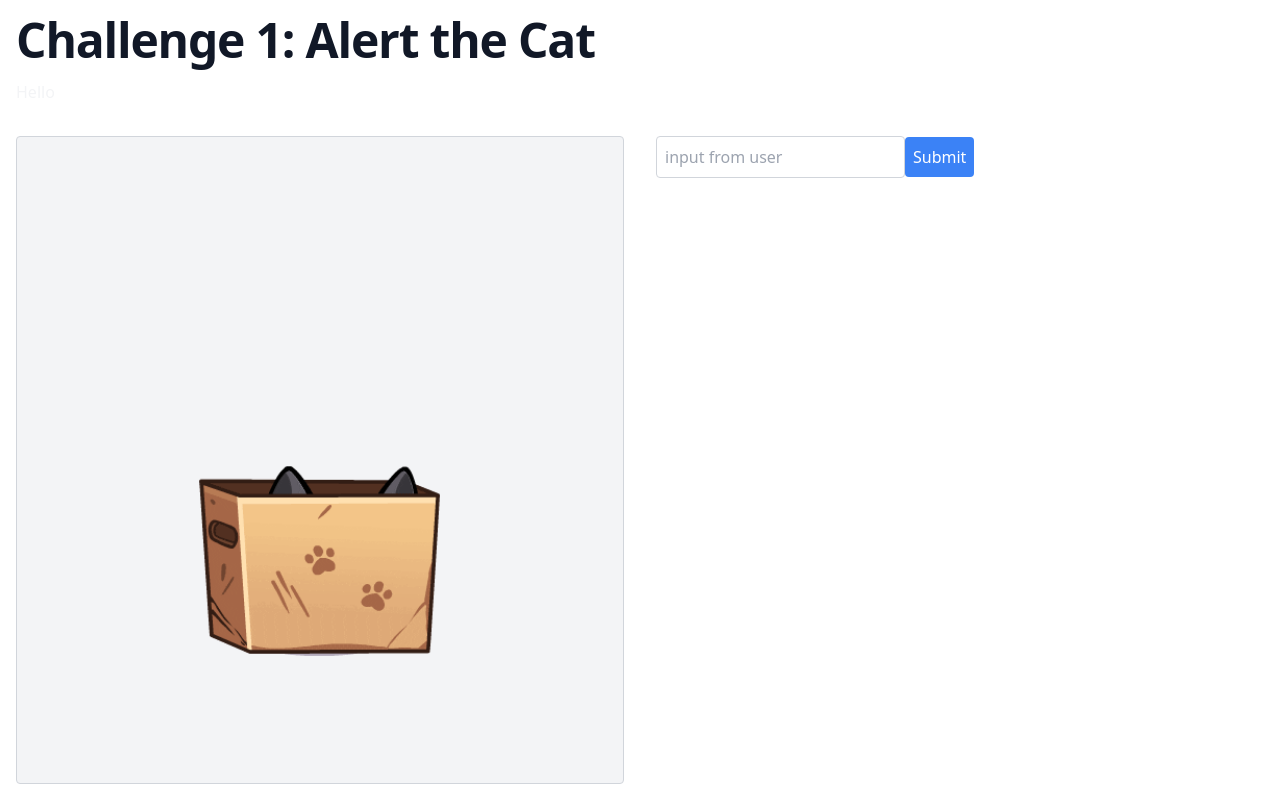
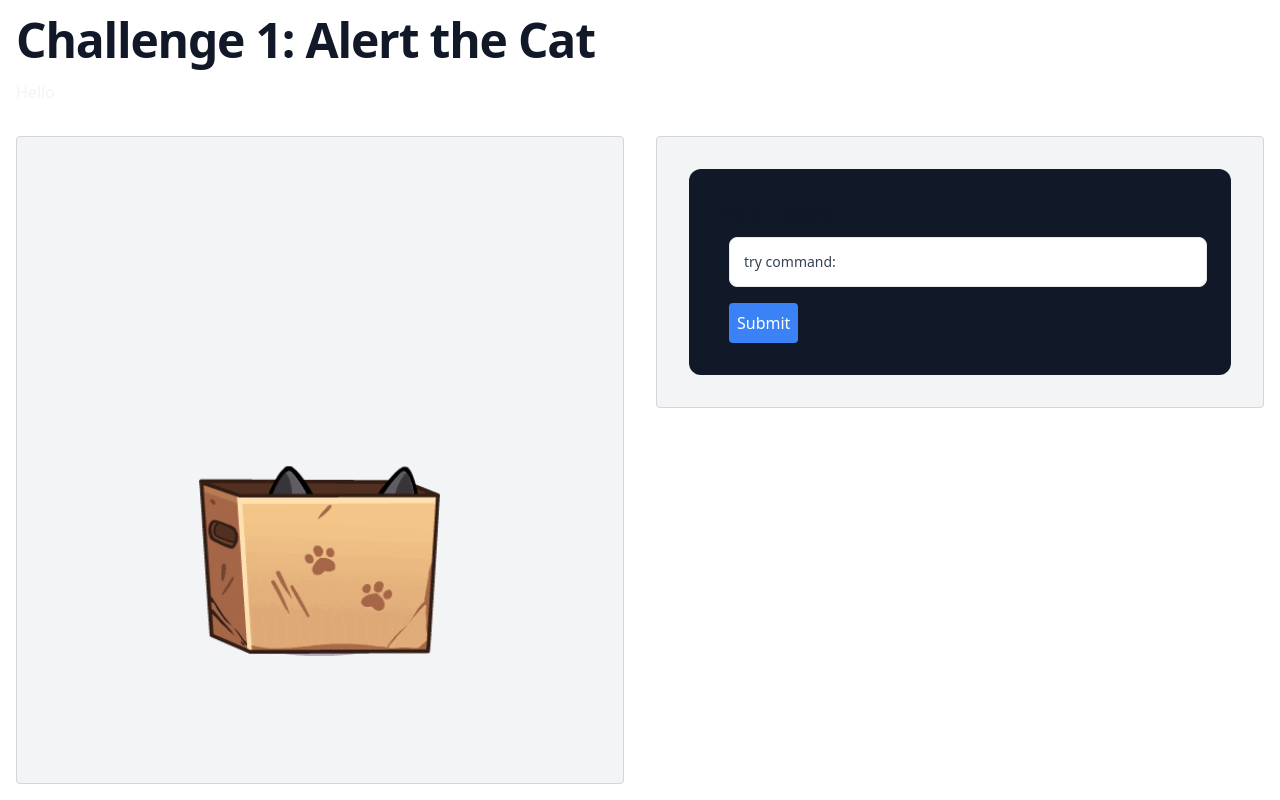
Before and after one commit to Jaycee3004/ctf, a Next.js app: page /challenge1 in a window 1280 px wide. Built offline with nearby package versions, Linux system fonts and the light colour scheme; no server answers; sample sign-in values are in the browser's storage.

Commit message:
ACTUAL: cleaned up challenge1 made it intuitive

```diff
--- a/app/(challenges)/challenge1/page.tsx
+++ b/app/(challenges)/challenge1/page.tsx
@@ -11,11 +11,20 @@ export default function Challenge1() {
 
     const [name, setName] = useState('')
     const setter = useSetAtom(challengeOneAtom)
+    const challengeOneAtomValue = useAtomValue(challengeOneAtom)
     const [enableUnsafe, setEnableUnsafe] = useState(false)
+    const [userInput, setUserInput] = useState('')
+    const [success, setSuccess] = useState(false)
+    const [recentlyTry, setRecentlyTry] = useState(false)
+
+
     const handleSubmit = (e) => {
         e.preventDefault();
         setEnableUnsafe(true)
         setName(e.target.input1.value)
+        setUserInput('')
+        setRecentlyTry(true)
+
 
     }
     // const [lastExecutionTime, setLastExecutionTime] = useState(Date.now());
@@ -26,6 +35,19 @@ export default function Challenge1() {
 
         return {__html: name};
     }
+
+    useEffect(() => {
+        if (challengeOneAtomValue) {
+            if(challengeOneAtomValue === true) {
+                setSuccess(true)
+            }
+        }
+    },[challengeOneAtomValue])
+
+
+
+
+    // Detectiong of Alert
     useEffect(() => {
         console.log("Goin here")
         setTimeout(() => {
@@ -33,34 +55,17 @@ export default function Challenge1() {
             setName('')
         }, 50);
     },[name])
+
+    useEffect(()=>{
+        setTimeout(() => {
+            setRecentlyTry(false)
+        }, 1000*5);
+    },[recentlyTry])
+
+
     const a = useAtomValue(challengeOneAtom)
 
     return (
-        // <div>
-
-        //     <h1>Challenge 1</h1>
-        //     <IntervalChecker/>
-
-        //     <div>
-        //         {a && <Image
-        //             src="/cat.gif"
-        //             alt="Example"
-        //             width={500}  // Set the width
-        //             height={300} // Set the height
-        //         />}
-        //         {!a && <Image
-        //             src="/boxed_cat.gif"
-        //             alt="Example"
-        //             width={500}  // Set the width
-        //             height={300} // Set the height
-        //         />}
-        //     </div>
-        //     <div className="bg-gray-700 centre justified rounded-e-xl">
-        //         <p className="text-gray-100">Hello <span dangerouslySetInnerHTML={createMarkup()}></span></p>
-        //     </div>
-        //     <input type="text" placeholder="Enter your name" onChange={(e) => setName(e.target.value)} />
-
-        // </div>
 
         <div>
                <IntervalChecker/>
@@ -91,10 +96,29 @@ export default function Challenge1() {
                 </div>
                 <div className="w-1/2 p-4">
                 {/* <!-- Right form container --> */}
-                <div className="h-full flex flex-col justify-between">
-                    <form onSubmit={handleSubmit}>
-                        <input id="input1" type="text" placeholder="input from user" className="p-2 border border-gray-300 rounded mb-4" />
-                        <button type='submit' className="p-2 bg-blue-500 text-white rounded" >Submit</button>
+                <div className=" w-full bg-gray-100 flex items-center  border border-gray-300 rounded ">
+
+
+                    <form onSubmit={handleSubmit} className="rounded m-8  bg-gray-900 rounded-xl w-full">
+                        {/* <input id="input1" type="text" placeholder="input from user" className="p-2 border border-gray-300 rounded mb-4" value={userInput} onChange={(e)=>{setUserInput(e.target.value)}}/>
+                        <button type='submit' className="p-2 bg-blue-500 text-white rounded" >Submit</button> */}
+                        <div className="mb-6 m-8">
+                            <label className=" text-md font-extrabold leading-none tracking-tight text-gray-900  lg:text-xl dark:text-white">html injector</label>
+                            {/* <input type="text" id="success" className="bg-green-50 border border-green-500 text-green-900 dark:text-green-400 placeholder-green-700 dark:placeholder-green-500 text-sm rounded-lg focus:ring-green-500 focus:border-green-500 block w-full p-2.5 dark:bg-gray-700 dark:border-green-500" placeholder="try command :"/> */}
+                            {success && <input id="input1" type="text" placeholder="try command:" className="m-2 bg-green-50 border border-green-500 text-green-900 dark:text-green-400 placeholder-green-700 dark:placeholder-green-500 text-sm rounded-lg focus:ring-green-500 focus:border-green-500 block w-full p-3.5 dark:bg-gray-700 dark:border-green-500" value={userInput} onChange={(e)=>{setUserInput(e.target.value)}}/>}
+                            {!success && <input id="input1" type="text" placeholder="try command:" className="m-2 bg-white-50 border border-black-500 text-green-900 dark:text-gray-400 placeholder-gray-700 dark:placeholder-gray-500 text-sm rounded-lg focus:ring-gray-500 focus:border-gray-500 block w-full p-3.5 dark:bg-gray-700 dark:border-gray-500" value={userInput} onChange={(e)=>{setUserInput(e.target.value)}}/>}
+
+                            {/* <input id="input2" type="text" placeholder="try command:" className="m-2 bg-green-50 border border-green-500 text-green-900 dark:text-green-400 placeholder-green-700 dark:placeholder-green-500 text-sm rounded-lg focus:ring-green-500 focus:border-green-500 block w-full p-3.5 dark:bg-gray-700 dark:border-green-500" value={userInput} onChange={(e)=>{setUserInput(e.target.value)}}/> */}
+                            <button type='submit' className="m-2 p-2 bg-blue-500 text-white rounded" >Submit</button>
+                        {success && <p className="mt-2 text-sm text-green-600"><span className="font-medium">Well done!</span> The cat is ALERT !</p>}
+                        {!success && recentlyTry &&
+                        <div>
+                            <p className="mt-2 text-sm text-gray-400"><span className="font-medium">Try Again</span> </p>
+                        </div>
+
+                        }
+
+                        </div>
                     </form>
                 </div>
                 </div>
```
